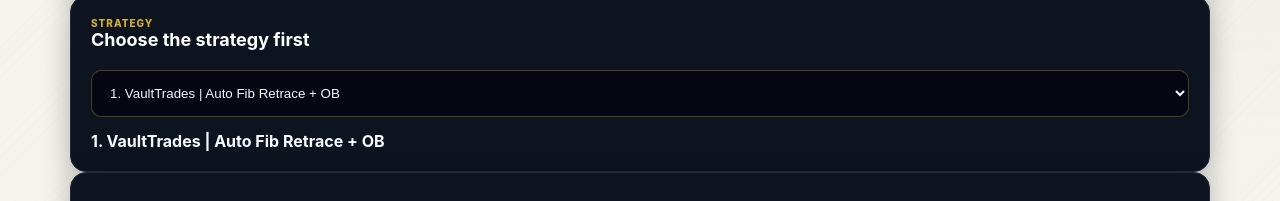
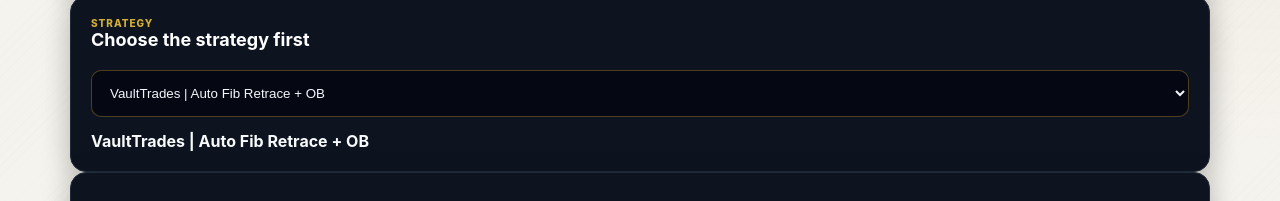
Before and after one commit to iyandatalks/vaulttrades, a Next.js app: page /analyzer in a window 1280 px wide. Shown: the part 448-649 px from the top of the page. Built offline with nearby package versions, Linux system fonts and the light colour scheme; no server answers.

Commit message:
Simplify Analyzer strategy labels

```diff
--- a/app/analyzer/page.tsx
+++ b/app/analyzer/page.tsx
@@ -110,9 +110,9 @@ const DEFAULT_SYMBOLS: Record<MarketType, string[]> = {
 };
 const PUBLIC_STRATEGY_IDS = ["fibRetracement", "ema20", "vaulttradesNexus"] as const;
 const PUBLIC_STRATEGY_LABELS: Record<string, string> = {
-  fibRetracement: "1. VaultTrades | Auto Fib Retrace + OB",
-  ema20: "2. VaultTrades | EMA20",
-  vaulttradesNexus: "3. VaultTrades Nexus",
+  fibRetracement: "VaultTrades | Auto Fib Retrace + OB",
+  ema20: "VaultTrades | EMA20",
+  vaulttradesNexus: "VaultTrades Nexus",
 };
 const fmt = (v: number | null | undefined) => v == null || !Number.isFinite(v) ? "—" : v.toLocaleString(undefined, { maximumFractionDigits: 5 });
 
@@ -415,7 +415,7 @@ export default function AnalyzerPage() {
   const scannerTp1 = (strategy === "srbOb" || strategy === "lsobr") ? result?.strategyEngine?.finalTp : projectedTp1;
   const openRiskManager = () => {
     if (scannerEntry == null || scannerStop == null || scannerTp1 == null || !displayDirection || displayDirection === "NO TRADE") return;
-    const params = new URLSearchParams({ source: "analyzer", symbol, timeframe, strategy: strategyDisplayName(strategy), direction: displayDirection, entry: String(scannerEntry), sl: String(scannerStop), tp1: String(scannerTp1) });
+    const params = new URLSearchParams({ source: "analyzer", symbol, timeframe, strategy: result?.strategy?.name || strategyDisplayName(strategy), direction: displayDirection, entry: String(scannerEntry), sl: String(scannerStop), tp1: String(scannerTp1) });
     router.push("/risk-manager?" + params.toString());
   };
   const scannerTp2 = (strategy === "srbOb" || strategy === "lsobr") ? null : projectedTp2;
```
